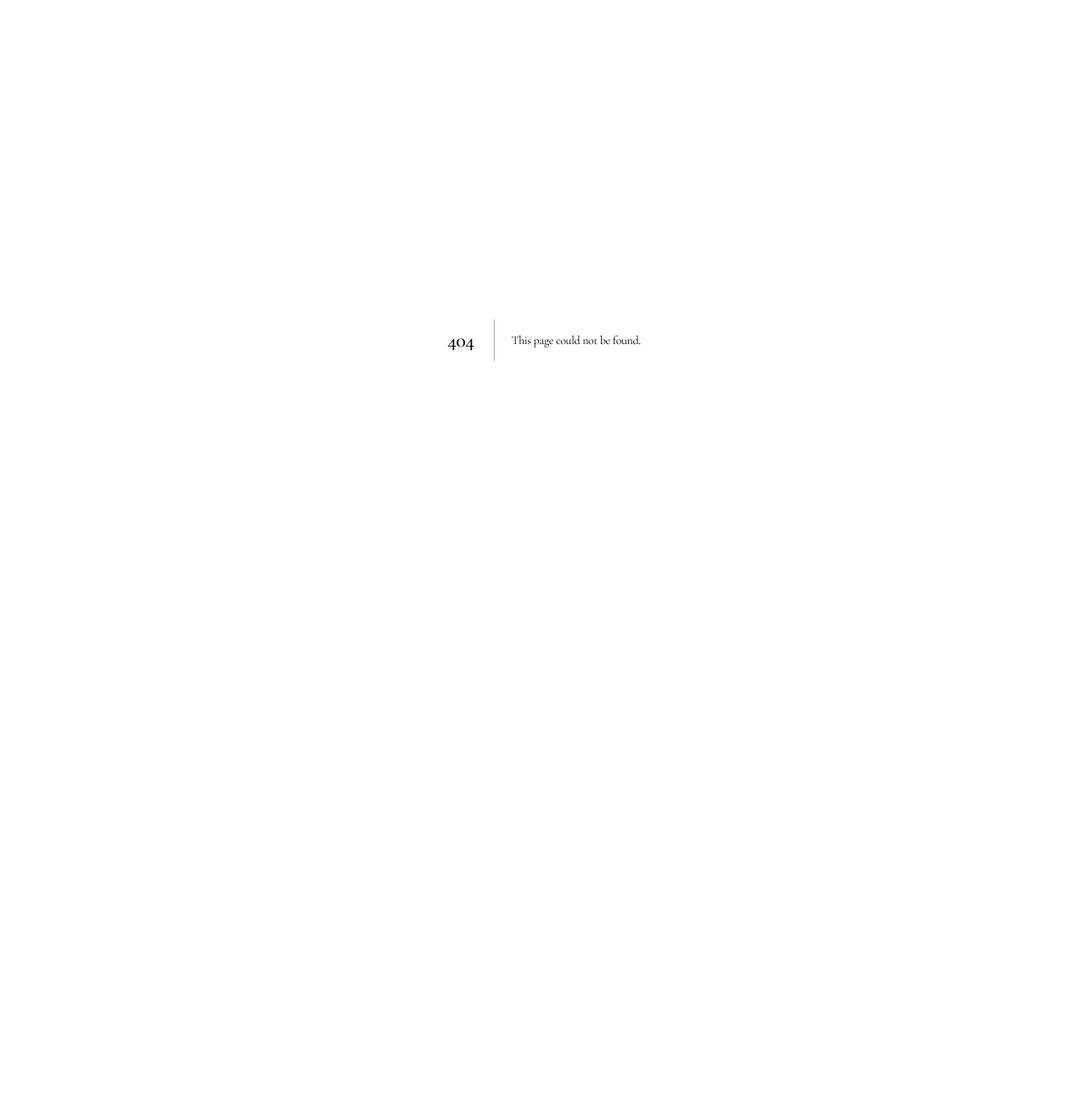
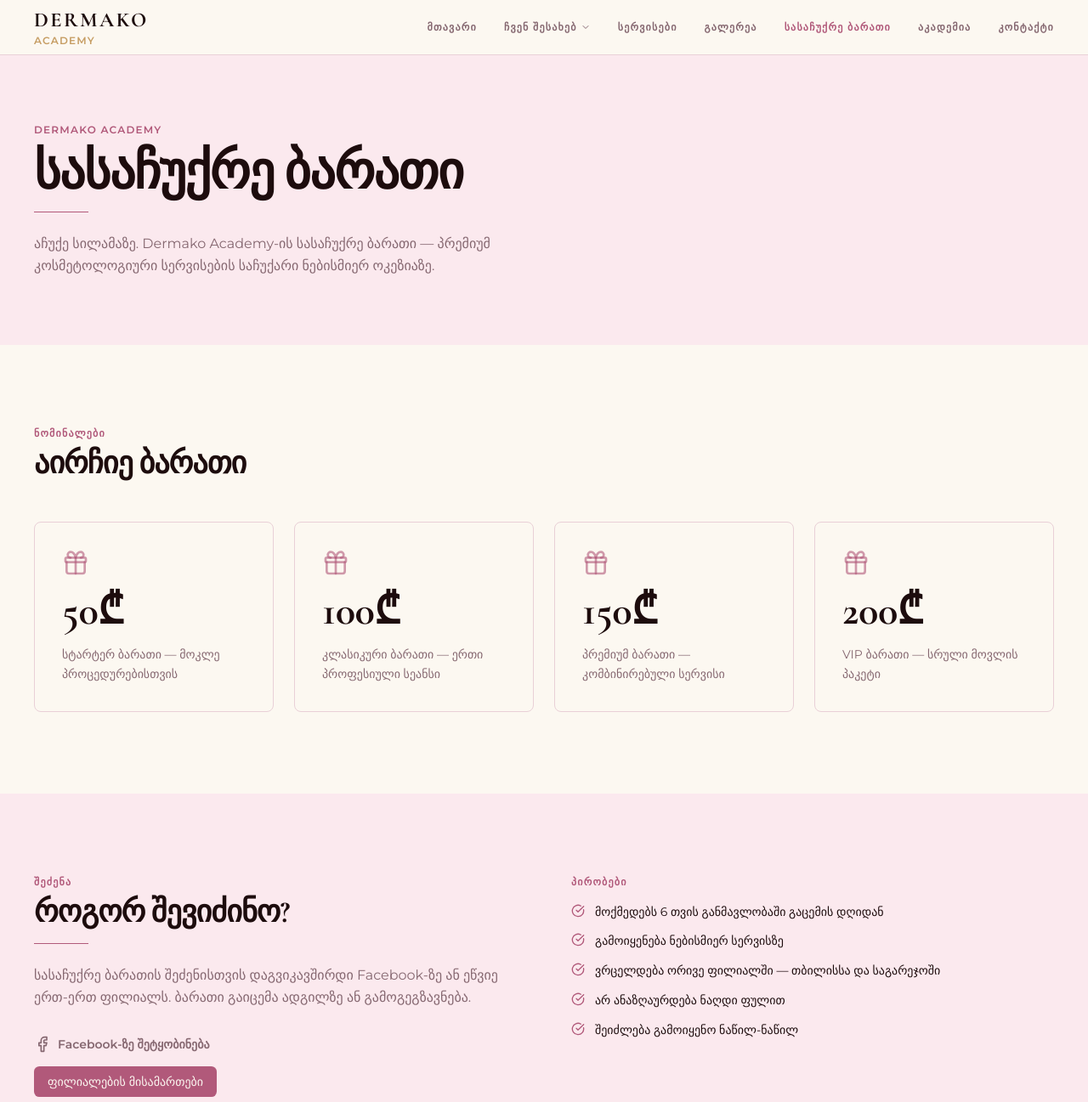
Before and after one commit to nati-nati13/silamaze, a Next.js app: page /sachuqari-barati in a window 1280 px wide. Before the commit this address had no page. Shown: the top 1297 px of the page at 85% size. Before the commit the page ends 800 px from the top, so only its background shows below. Built offline with nearby package versions, Linux system fonts and the light colour scheme.

Commit message:
feat: add gift card page and complete all 3 roadmap stages

```diff
--- /dev/null
+++ b/src/app/(public)/sachuqari-barati/page.tsx
@@ -0,0 +1,12 @@
+import type { Metadata } from 'next';
+
+import { GiftCardPage } from '@/features/marketing/components/gift-card-page';
+
+export const metadata: Metadata = {
+  title: 'სასაჩუქრე ბარათი — Dermako Academy',
+  description: 'Dermako Academy-ის სასაჩუქრე ბარათი — პრემიუმ კოსმეტოლოგიური სერვისების საჩუქარი.',
+};
+
+export default function GiftCardPageRoute() {
+  return <GiftCardPage />;
+}
--- /dev/null
+++ b/src/features/marketing/components/gift-card-page.tsx
@@ -0,0 +1,118 @@
+import { CheckCircle, Facebook, Gift } from 'lucide-react';
+import Link from 'next/link';
+
+import { Button } from '@/shared/components/ui/button';
+import { Footer } from '@/shared/components/layout/footer';
+import { Header } from '@/shared/components/layout/header';
+import { FACEBOOK_URL } from '@/shared/const/contacts.const';
+import { GIFT_CARD_CONDITIONS, GIFT_CARD_NOMINALS } from '@/shared/const/gift-card.const';
+
+export const GiftCardPage = () => {
+  return (
+    <div className="flex min-h-screen flex-col">
+      <Header />
+      <main className="flex-1">
+        <section className="bg-muted py-20">
+          <div className="mx-auto max-w-7xl px-6 sm:px-10">
+            <p className="text-xs font-semibold tracking-widest uppercase text-primary">
+              Dermako Academy
+            </p>
+            <h1 className="mt-3 font-heading text-5xl font-bold text-foreground sm:text-6xl">
+              სასაჩუქრე ბარათი
+            </h1>
+            <div className="mt-4 h-px w-16 bg-primary" aria-hidden="true" />
+            <p className="mt-6 text-base leading-relaxed text-muted-foreground max-w-xl">
+              აჩუქე სილამაზე. Dermako Academy-ის სასაჩუქრე ბარათი — პრემიუმ კოსმეტოლოგიური
+              სერვისების საჩუქარი ნებისმიერ ოკეზიაზე.
+            </p>
+          </div>
+        </section>
+
+        <section className="py-24 bg-background">
+          <div className="mx-auto max-w-7xl px-6 sm:px-10">
+            <header className="mb-12">
+              <p className="text-xs font-semibold tracking-widest uppercase text-primary">
+                ნომინალები
+              </p>
+              <h2 className="mt-2 font-heading text-3xl font-bold text-foreground sm:text-4xl">
+                აირჩიე ბარათი
+              </h2>
+            </header>
+
+            <div className="grid grid-cols-1 gap-6 sm:grid-cols-2 lg:grid-cols-4">
+              {GIFT_CARD_NOMINALS.map((nominal) => (
+                <div
+                  key={nominal.id}
+                  className="group flex flex-col gap-4 rounded-lg border border-border bg-background p-8 transition-shadow duration-300 hover:shadow-md hover:border-primary/40"
+                >
+                  <Gift
+                    className="size-8 text-primary/60 group-hover:text-primary transition-colors duration-300"
+                    aria-hidden="true"
+                  />
+                  <p className="font-heading text-5xl font-bold text-foreground">
+                    {nominal.amount}
+                  </p>
+                  <p className="text-sm leading-relaxed text-muted-foreground">
+                    {nominal.description}
+                  </p>
+                </div>
+              ))}
+            </div>
+          </div>
+        </section>
+
+        <section className="py-24 bg-muted">
+          <div className="mx-auto max-w-7xl px-6 sm:px-10">
+            <div className="grid grid-cols-1 gap-16 lg:grid-cols-2 items-start">
+              <div>
+                <p className="text-xs font-semibold tracking-widest uppercase text-primary">
+                  შეძენა
+                </p>
+                <h2 className="mt-2 font-heading text-3xl font-bold text-foreground sm:text-4xl">
+                  როგორ შევიძინო?
+                </h2>
+                <div className="mt-4 h-px w-16 bg-primary" aria-hidden="true" />
+                <p className="mt-6 text-base leading-relaxed text-muted-foreground">
+                  სასაჩუქრე ბარათის შეძენისთვის დაგვიკავშირდი Facebook-ზე ან ეწვიე ერთ-ერთ
+                  ფილიალს. ბარათი გაიცემა ადგილზე ან გამოგეგზავნება.
+                </p>
+                <div className="mt-8 flex flex-col items-start gap-4">
+                  <Link
+                    href={FACEBOOK_URL}
+                    target="_blank"
+                    rel="noopener noreferrer"
+                    className="inline-flex items-center gap-2 text-sm font-semibold text-muted-foreground transition-colors hover:text-primary"
+                  >
+                    <Facebook className="size-5" aria-hidden="true" />
+                    Facebook-ზე შეტყობინება
+                  </Link>
+                  <Button asChild>
+                    <Link href="/kontakti">ფილიალების მისამართები</Link>
+                  </Button>
+                </div>
+              </div>
+
+              <div>
+                <p className="text-xs font-semibold tracking-widest uppercase text-primary mb-4">
+                  პირობები
+                </p>
+                <ul className="space-y-3">
+                  {GIFT_CARD_CONDITIONS.map((condition) => (
+                    <li key={condition} className="flex items-start gap-3">
+                      <CheckCircle
+                        className="mt-0.5 size-4 shrink-0 text-primary"
+                        aria-hidden="true"
+                      />
+                      <span className="text-sm leading-relaxed text-foreground">{condition}</span>
+                    </li>
+                  ))}
+                </ul>
+              </div>
+            </div>
+          </div>
+        </section>
+      </main>
+      <Footer />
+    </div>
+  );
+};
--- /dev/null
+++ b/src/shared/const/gift-card.const.ts
@@ -0,0 +1,36 @@
+export type GiftCardNominal = {
+  id: string;
+  amount: string;
+  description: string;
+};
+
+export const GIFT_CARD_NOMINALS: GiftCardNominal[] = [
+  {
+    id: 'gc-50',
+    amount: '50₾',
+    description: 'სტარტერ ბარათი — მოკლე პროცედურებისთვის',
+  },
+  {
+    id: 'gc-100',
+    amount: '100₾',
+    description: 'კლასიკური ბარათი — ერთი პროფესიული სეანსი',
+  },
+  {
+    id: 'gc-150',
+    amount: '150₾',
+    description: 'პრემიუმ ბარათი — კომბინირებული სერვისი',
+  },
+  {
+    id: 'gc-200',
+    amount: '200₾',
+    description: 'VIP ბარათი — სრული მოვლის პაკეტი',
+  },
+];
+
+export const GIFT_CARD_CONDITIONS: string[] = [
+  'მოქმედებს 6 თვის განმავლობაში გაცემის დღიდან',
+  'გამოიყენება ნებისმიერ სერვისზე',
+  'ვრცელდება ორივე ფილიალში — თბილისსა და საგარეჯოში',
+  'არ ანაზღაურდება ნაღდი ფულით',
+  'შეიძლება გამოიყენო ნაწილ-ნაწილ',
+];
--- a/src/shared/const/navigation.const.ts
+++ b/src/shared/const/navigation.const.ts
@@ -34,6 +34,7 @@ export const PUBLIC_NAV_ITEMS: PublicNavItem[] = [
   },
   { type: 'link', href: '/servesebi', label: 'სერვისები' },
   { type: 'link', href: '/galeria', label: 'გალერეა' },
+  { type: 'link', href: '/sachuqari-barati', label: 'სასაჩუქრე ბარათი' },
   { type: 'link', href: '/akademia', label: 'აკადემია' },
   { type: 'link', href: '/kontakti', label: 'კონტაქტი' },
 ];
```
Also changed, not shown: 1 other file (tests, documents, lock files or other folders).
